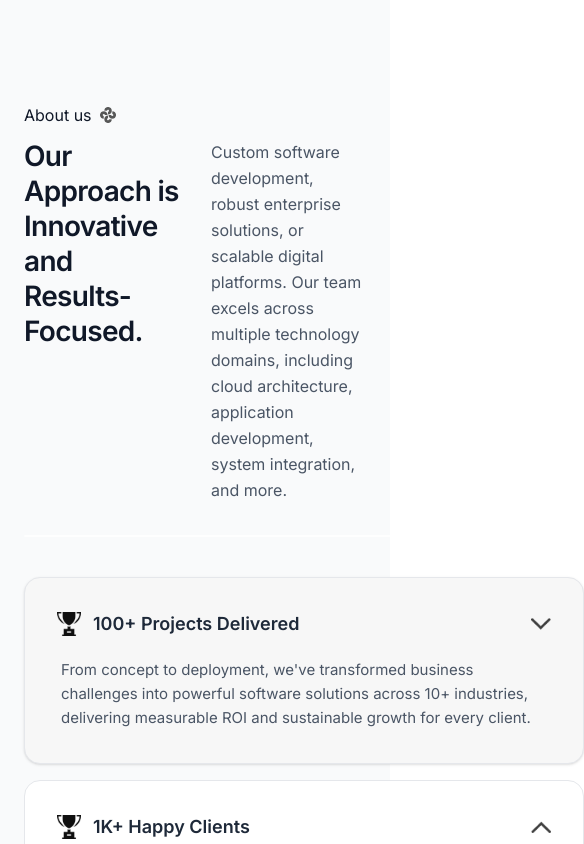
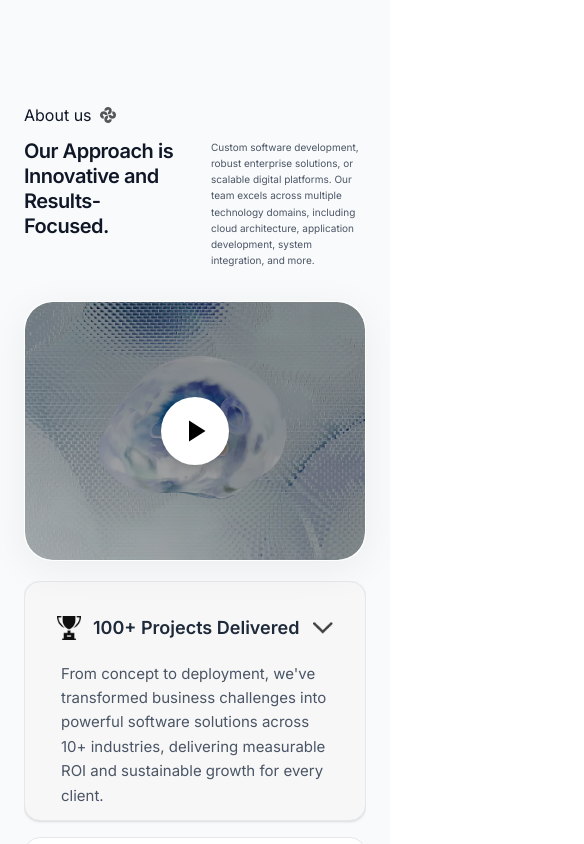
Before and after one commit to Meiprakash/Zenthink, a Next.js app: page / in a window 390 px wide. Shown: the part 1640-2484 px from the top of the page, 584 px wide, since content can reach past the window. Built offline with nearby package versions, Linux system fonts and the light colour scheme.

Commit message:
fix:fixed responsive bug in aboutus component

```diff
--- a/src/app/Components/AboutUS.tsx
+++ b/src/app/Components/AboutUS.tsx
@@ -67,7 +67,7 @@ export default function AboutUs() {
           <div className="grid grid-cols-2 gap-8 items-start ">
             {/* Left: Heading */}
             <div>
-              <h2 className="text-[28px] sm:text-4xl md:text-5xl lg:text-[48px] font-semibold text-gray-900 leading-tight tracking-tight">
+              <h2 className="text-[20px] sm:text-3xl  md:text-5xl lg:text-[48px] font-semibold text-gray-900 leading-tight tracking-tight">
                 Our Approach is Innovative <br className="hidden md:block" />{" "}
                 and Results-Focused.
               </h2>
@@ -75,7 +75,7 @@ export default function AboutUs() {
 
             {/* Right: Description */}
             <div>
-              <p className="text-gray-600 md:text-[16px] sm:text-[15px] md:text-start leading-relaxed md:mt-3 md:mr-14">
+              <p className="text-gray-600 text-[10px] md:text-[16px] sm:text-[15px] md:text-start leading-relaxed md:mt-3 md:mr-14">
                 Custom software development, robust enterprise solutions, or
                 scalable digital platforms. Our team excels across multiple
                 technology domains, including cloud architecture, application
@@ -86,16 +86,16 @@ export default function AboutUs() {
         </motion.div>
 
         {/* Main grid: image (left) and accordion (right) */}
-        <div className="grid md:grid-cols-2   gap-10 items-start">
+        <div className="grid md:grid-cols-2   gap-5 items-start">
           {/* Left: Video thumbnail / image */}
           <motion.div variants={fadeUp} className="flex justify-start ">
-            <div className="relative w-300   max-w-[560px] rounded-[28px] overflow-hidden shadow-[0_8px_40px_rgba(0,0,0,0.06)] bg-white/60 border border-white/30 sm:ml-15 md:ml-8 md:h-110 ">
+            <div  className="relative w-full max-w-[560px] h-[260px] sm:h-[320px] md:h-[380px] rounded-[28px] overflow-hidden shadow-[0_8px_40px_rgba(0,0,0,0.06)] bg-white/60 border border-white/30 md:ml-8 mx-auto">
               {/* subtle overlay for frosted look */}
               <div className="absolute inset-0 bg-gradient-to-tr from-white/30 via-transparent to-white/0 z-10 pointer-events-none" />
               <Image
                 src="/videimg.jpg"
                 alt="About video"
-               fill
+                fill
                 className="w-full h-full object-cover rounded-[28px] brightness-60 "
               />
 
@@ -106,7 +106,7 @@ export default function AboutUs() {
                 aria-label="Play Video"
                 className="absolute inset-0 flex items-center justify-center z-20"
               >
-                <div className="bg-white/80 hover:bg-white/95 transition p-4 rounded-full shadow-lg">
+                <div className="bg-white hover:bg-white/95 transition p-4 rounded-full shadow-lg">
                   <svg
                     xmlns="http://www.w3.org/2000/svg"
                     className="w-9 h-9 text-black"
@@ -121,11 +121,14 @@ export default function AboutUs() {
           </motion.div>
 
           {/* Right: Accordion */}
-          <motion.div variants={fadeUp} className="flex flex-col gap-4 ">
+          <motion.div
+            variants={fadeUp}
+            className="flex flex-col gap-4  w-full sm:w-3/3  overflow-x-hidden"
+          >
             {items.map((item, i) => (
               <div
                 key={i}
-                className={`rounded-2xl bg-blue-10 border border-gray-200 overflow-hidden transition-all duration-300 p-3 ${
+                className={`rounded-2xl bg-blue-10 box-border border border-gray-200  overflow-hidden transition-all duration-300 p-3 ${
                   activeIndex === i
                     ? "bg-[#f7f7f7] shadow-sm"
                     : "bg-white hover:shadow-sm"
@@ -170,7 +173,7 @@ export default function AboutUs() {
                       exit={{ height: 0, opacity: 0 }}
                       transition={{ duration: 0.28 }}
                     >
-                      <div className="px-6 pb-5 text-gray-600 text-[15px] leading-relaxed">
+                      <div className="px-6   b-5 text-gray-600 text-[15px] leading-relaxed">
                         {item.content}
                       </div>
                     </motion.div>
--- a/src/app/Components/Investors.tsx
+++ b/src/app/Components/Investors.tsx
@@ -33,7 +33,7 @@ const logoVariant = {
     opacity: 1,
     y: 0,
     scale: 1,
-    transition: { duration: 0.5, ease: easeOut }, // ✅ Correct type
+    transition: { duration: 0.5, ease: easeOut }, //  Correct type
   },
 };
 
```
